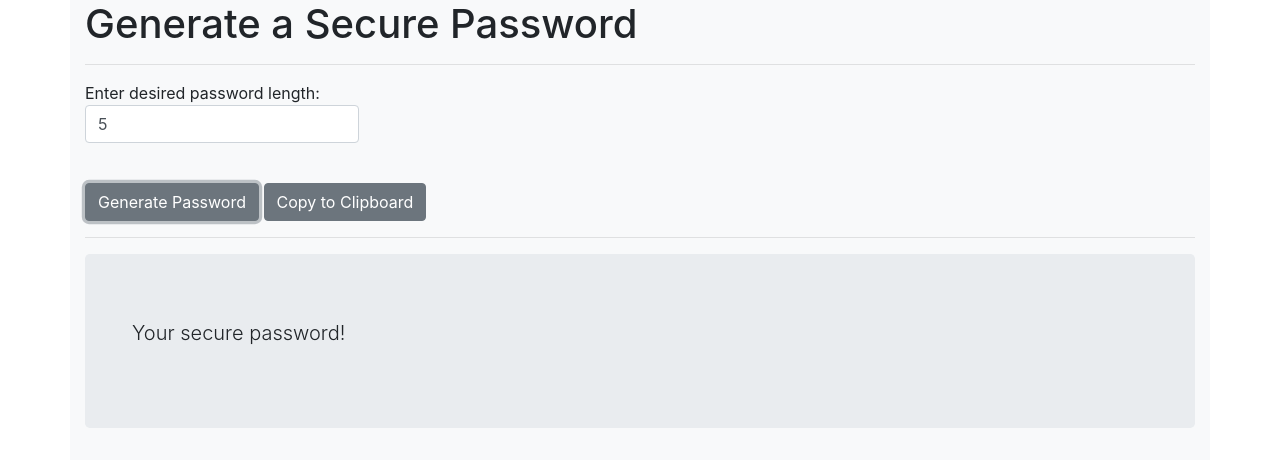
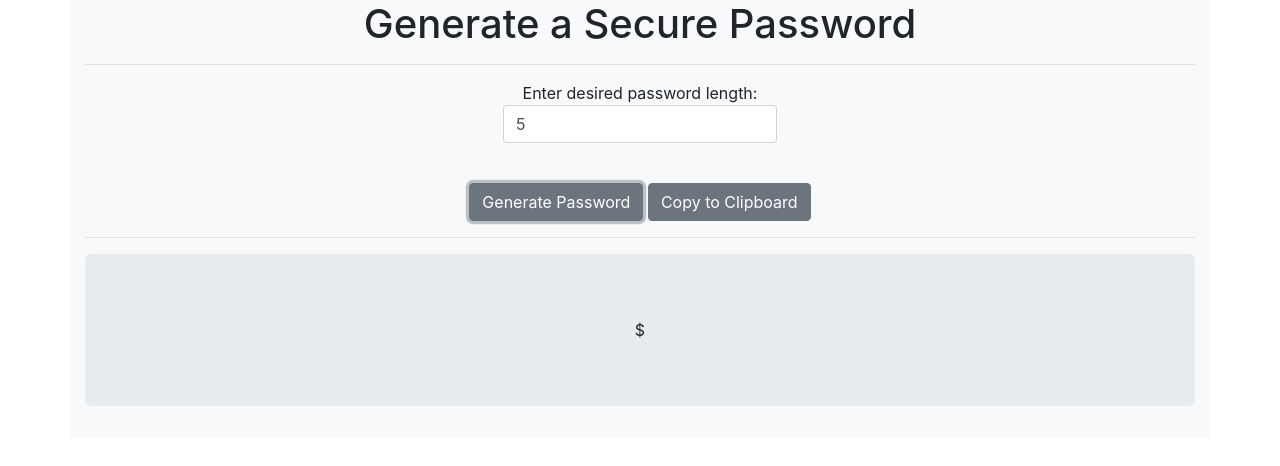
Before and after one commit to ivers523/passgen, a plain HTML site: page index.html in a window 1280 px wide. Both pictures are taken after typing "5" into the empty fields and a click on the button "Generate Password". Drawn offline with nearby package versions, Linux system fonts and the light colour scheme.

Commit message:
Program successfully generates password in console window. ONLY DISPLAYS THE LAST VALUE OF CONSOLE

```diff
--- a/index.html
+++ b/index.html
@@ -11,12 +11,12 @@
 </head>
 
 <body>
-    <div class="container bg-light text-justify m-100">
+    <div class="container bg-light text-center m-100">
         <div class="row">
             <div class="col">
                 <h1>Generate a Secure Password</h1>
                 <hr>
-                <div class="input-group">
+                <div class="input-group justify-content-center">
                     <p>Enter desired password length:<input id="passwordLength" type="number" class="form-control"
                             placeholder="(8-128)" aria-label="Numbers" aria-describedby="basic-addon1"></p>
                 </div>
@@ -37,7 +37,7 @@
 
     <script>
 
-        // declaring buttons / jumbotron
+        // declare buttons / jumbotron
 
         const generate = document.getElementById("generate");
         const copy = document.getElementById("copy");
@@ -50,35 +50,38 @@
         const numArray = ["1", "2", "3", "4", "5", "6", "7", "8", "9"];
         const specArray = ["!", "#", "$", "%", "&", "''", "(", ")", "*", "+", "-", ".", "/", ":", ";", "=", "?", "@", "^", "_", "{", "|", "}"];
 
-        // final array pool
+        // combined array pool
         let arrayPool = lowerArray.concat(upperArray, numArray, specArray);
-
-
 
         generate.onclick = function generate() {
             let passLength = document.getElementById("passwordLength").value;
             console.log("password length " + passLength);
 
-           // ensures password length 8-128 chars
+            // ensure password length 8-128 chars
             if (passLength < 8) {
-                alert("Password length must be greater than 8 characters!");
+                alert("Password length must not be less than 8 characters!");
             }
             if (passLength > 128) {
-                alert("Password length must be less than 128 characters!")
+                alert("Password length must not be more than 128 characters!");
 
             }
 
+            // for loop
             for (let i = 0; i < passLength; i++) {
 
-            let passString = arrayPool[Math.floor(Math.random() * arrayPool.length)];
+                let passString = arrayPool[Math.floor(Math.random() * arrayPool.length)];
 
-            console.log(passString);
+                console.log(passString);
 
-            arrayPool.push(passString);
-                    }
+            // display password on jumbotron
+
+                jumboEl.innerHTML= passString
+
+                // ! Current error = only displaying the last value of the string
+            }
 
 
-            }
+        }
 
 
 
```
Also changed, not shown: 1 other file.
